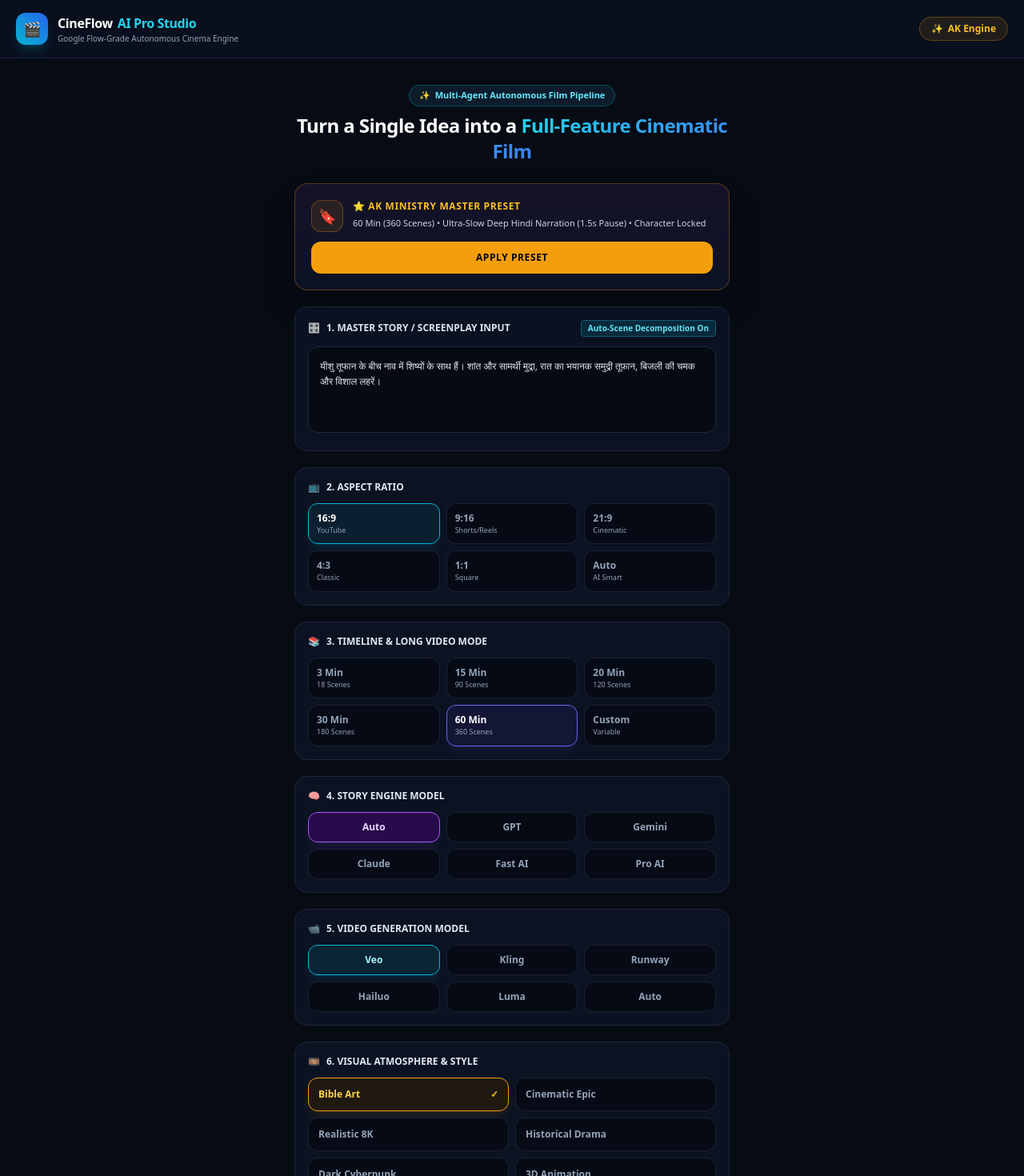
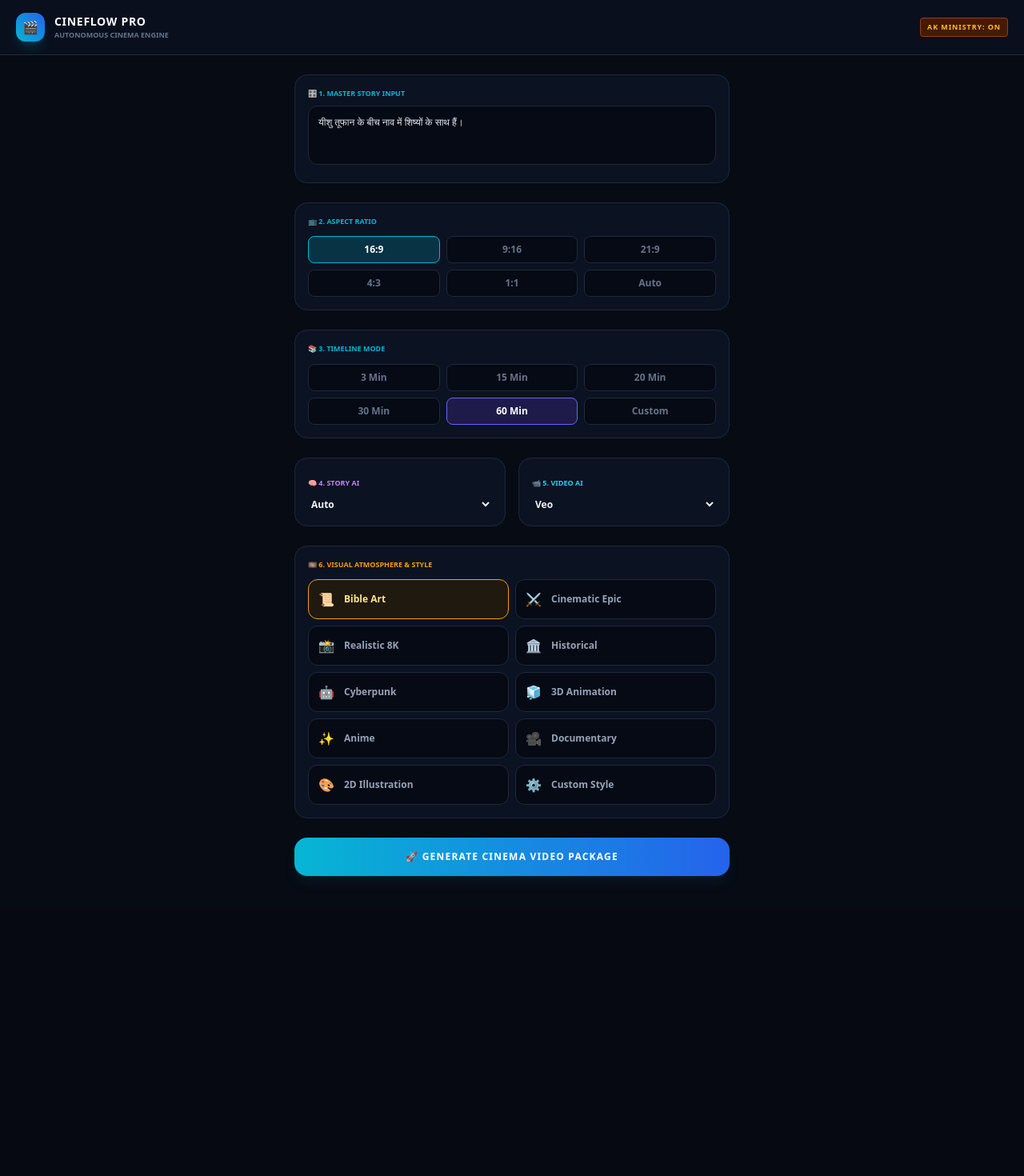
Before and after one commit to deepbhauak-wq/cineflow-ai, a Next.js app: page / in a window 1280 px wide. Shown: the top 1470 px of the page at 80% size. After the commit the page ends 1135 px from the top, so only its background shows below. Built offline with nearby package versions, Linux system fonts and the light colour scheme.

Commit message:
Update page.jsx

```diff
--- a/app/page.jsx
+++ b/app/page.jsx
@@ -3,245 +3,92 @@
 import React, { useState } from "react";
 
 export default function CineFlowProStudio() {
-  const [prompt, setPrompt] = useState(
-    "यीशु तूफान के बीच नाव में शिष्यों के साथ हैं। शांत और सामर्थी मुद्रा, रात का भयानक समुद्री तूफ़ान, बिजली की चमक और विशाल लहरें।"
-  );
+  const [prompt, setPrompt] = useState("यीशु तूफान के बीच नाव में शिष्यों के साथ हैं।");
   const [ratio, setRatio] = useState("16:9");
   const [duration, setDuration] = useState("60 Min");
   const [storyModel, setStoryModel] = useState("Auto");
   const [videoModel, setVideoModel] = useState("Veo");
   const [style, setStyle] = useState("Bible Art");
 
-  const applyAkPreset = () => {
-    setRatio("16:9");
-    setDuration("60 Min");
-    setStoryModel("Auto");
-    setVideoModel("Veo");
-    setStyle("Bible Art");
-    setPrompt(
-      "यीशु तूफान के बीच नाव में शिष्यों के साथ हैं। शांत और सामर्थी मुद्रा, रात का भयानक समुद्री तूफ़ान, बिजली की चमक और विशाल लहरें।"
-    );
-  };
+  const styles = [
+    { n: "Bible Art", i: "📜" }, { n: "Cinematic Epic", i: "⚔️" },
+    { n: "Realistic 8K", i: "📸" }, { n: "Historical", i: "🏛️" },
+    { n: "Cyberpunk", i: "🤖" }, { n: "3D Animation", i: "🧊" },
+    { n: "Anime", i: "✨" }, { n: "Documentary", i: "🎥" },
+    { n: "2D Illustration", i: "🎨" }, { n: "Custom Style", i: "⚙️" }
+  ];
 
   return (
-    <div className="min-h-screen bg-[#070b14] text-slate-100 font-sans pb-20 selection:bg-cyan-500 selection:text-white">
+    <div className="min-h-screen bg-[#070b14] text-slate-100 font-sans pb-10">
       {/* Header */}
-      <header className="px-5 py-4 flex items-center justify-between border-b border-slate-800/80 bg-[#090f1d] sticky top-0 z-50">
+      <header className="px-5 py-4 border-b border-slate-800 bg-[#090f1d] sticky top-0 z-50 flex items-center justify-between">
         <div className="flex items-center gap-3">
-          <div className="w-10 h-10 rounded-xl bg-gradient-to-tr from-cyan-500 to-blue-600 flex items-center justify-center shadow-lg shadow-cyan-500/20 text-lg">
-            🎬
-          </div>
+          <div className="w-9 h-9 rounded-xl bg-gradient-to-tr from-cyan-500 to-blue-600 flex items-center justify-center shadow-lg shadow-cyan-500/20">🎬</div>
           <div>
-            <h1 className="text-base font-black tracking-tight text-white flex items-center gap-1.5">
-              CineFlow <span className="text-cyan-400">AI Pro Studio</span>
-            </h1>
-            <p className="text-[10px] text-slate-400 font-medium">
-              Google Flow-Grade Autonomous Cinema Engine
-            </p>
+            <h1 className="text-sm font-black text-white uppercase tracking-wider">CineFlow Pro</h1>
+            <p className="text-[9px] text-slate-500 font-bold uppercase">Autonomous Cinema Engine</p>
           </div>
         </div>
-
-        <button
-          onClick={applyAkPreset}
-          className="bg-amber-500/10 border border-amber-500/30 px-3.5 py-1.5 rounded-full flex items-center gap-1.5 text-amber-400 text-xs font-bold active:scale-95 transition-all"
-        >
-          <span>✨</span> AK Engine
-        </button>
+        <div className="text-[9px] bg-amber-950 text-amber-400 px-2 py-1 rounded border border-amber-800 font-black tracking-widest">AK MINISTRY: ON</div>
       </header>
 
-      <main className="max-w-xl mx-auto px-4 pt-6 space-y-5">
-        {/* Top Tagline */}
-        <div className="text-center space-y-2 pt-2 pb-1">
-          <div className="inline-flex items-center gap-1.5 px-3 py-1 rounded-full text-[11px] font-bold bg-[#0d1c2d] border border-cyan-500/30 text-cyan-300">
-            <span>✨</span> Multi-Agent Autonomous Film Pipeline
-          </div>
-          <h2 className="text-xl sm:text-2xl font-black text-white tracking-tight leading-snug">
-            Turn a Single Idea into a{" "}
-            <span className="text-transparent bg-clip-text bg-gradient-to-r from-cyan-400 to-blue-500">
-              Full-Feature Cinematic Film
-            </span>
-          </h2>
-        </div>
+      <main className="max-w-xl mx-auto px-4 pt-6 space-y-6">
 
-        {/* AK Ministry Preset Box */}
-        <div className="p-5 rounded-2xl bg-gradient-to-b from-[#161226] via-[#101328] to-[#0d1124] border border-amber-500/30 shadow-2xl space-y-3 relative overflow-hidden">
-          <div className="flex items-start gap-3">
-            <div className="w-10 h-10 rounded-xl bg-amber-500/10 border border-amber-500/30 flex items-center justify-center text-amber-400 text-lg flex-shrink-0">
-              🔖
-            </div>
-            <div>
-              <div className="text-xs font-black uppercase tracking-wider text-amber-400 flex items-center gap-1">
-                ⭐ AK MINISTRY MASTER PRESET
-              </div>
-              <p className="text-[11px] text-slate-300 mt-1 leading-relaxed">
-                60 Min (360 Scenes) • Ultra-Slow Deep Hindi Narration (1.5s Pause) • Character Locked
-              </p>
-            </div>
-          </div>
-          <button
-            onClick={applyAkPreset}
-            className="w-full py-3 rounded-xl bg-amber-500 hover:bg-amber-400 active:scale-[0.99] text-slate-950 font-black text-xs uppercase tracking-wider transition-all"
-          >
-            Apply Preset
-          </button>
-        </div>
-
-        {/* 1. Master Story / Screenplay Input */}
-        <div className="p-4 rounded-2xl bg-[#0b1222] border border-slate-800 space-y-3">
-          <div className="flex items-center justify-between">
-            <label className="text-xs font-black uppercase text-slate-200 flex items-center gap-2">
-              <span className="text-cyan-400">🎛️</span> 1. MASTER STORY / SCREENPLAY INPUT
-            </label>
-            <span className="text-[10px] font-bold px-2 py-0.5 rounded bg-cyan-950/80 text-cyan-300 border border-cyan-800">
-              Auto-Scene Decomposition On
-            </span>
-          </div>
-          <textarea
-            value={prompt}
-            onChange={(e) => setPrompt(e.target.value)}
-            rows={4}
-            className="w-full bg-[#060a14] border border-slate-800 rounded-xl p-3.5 text-xs text-slate-200 placeholder-slate-500 focus:outline-none focus:border-cyan-500 leading-relaxed resize-none"
-          />
+        {/* 1. Master Story */}
+        <div className="p-4 rounded-2xl bg-[#0b1222] border border-slate-800 space-y-2">
+          <label className="text-[9px] font-black uppercase text-cyan-500 flex items-center gap-2">🎛️ 1. Master Story Input</label>
+          <textarea value={prompt} onChange={(e) => setPrompt(e.target.value)} rows={3} className="w-full bg-[#060a14] border border-slate-800 rounded-xl p-3 text-xs text-slate-200 outline-none focus:border-cyan-500 resize-none" />
         </div>
 
         {/* 2. Aspect Ratio */}
         <div className="p-4 rounded-2xl bg-[#0b1222] border border-slate-800 space-y-3">
-          <label className="text-xs font-black uppercase text-slate-200 flex items-center gap-2">
-            <span className="text-cyan-400">📺</span> 2. ASPECT RATIO
-          </label>
+          <label className="text-[9px] font-black uppercase text-cyan-500 flex items-center gap-2">📺 2. Aspect Ratio</label>
           <div className="grid grid-cols-3 gap-2">
-            {[
-              { id: "16:9", sub: "YouTube" },
-              { id: "9:16", sub: "Shorts/Reels" },
-              { id: "21:9", sub: "Cinematic" },
-              { id: "4:3", sub: "Classic" },
-              { id: "1:1", sub: "Square" },
-              { id: "Auto", sub: "AI Smart" },
-            ].map((item) => (
-              <button
-                key={item.id}
-                onClick={() => setRatio(item.id)}
-                className={`p-2.5 rounded-xl border text-left transition-all ${
-                  ratio === item.id
-                    ? "bg-cyan-950/40 border-cyan-500 text-white shadow-lg shadow-cyan-500/10"
-                    : "bg-[#060a14] border-slate-800/80 text-slate-400 hover:border-slate-700"
-                }`}
-              >
-                <div className="text-xs font-black">{item.id}</div>
-                <div className="text-[9px] text-slate-400">{item.sub}</div>
+            {["16:9", "9:16", "21:9", "4:3", "1:1", "Auto"].map((r) => (
+              <button key={r} onClick={() => setRatio(r)} className={`p-2 rounded-lg border text-xs font-bold transition-all ${ratio === r ? 'bg-cyan-950 border-cyan-500 text-white' : 'bg-[#060a14] border-slate-800 text-slate-500'}`}>{r}</button>
+            ))}
+          </div>
+        </div>
+
+        {/* 3. Timeline */}
+        <div className="p-4 rounded-2xl bg-[#0b1222] border border-slate-800 space-y-3">
+          <label className="text-[9px] font-black uppercase text-cyan-500 flex items-center gap-2">📚 3. Timeline Mode</label>
+          <div className="grid grid-cols-3 gap-2">
+            {["3 Min", "15 Min", "20 Min", "30 Min", "60 Min", "Custom"].map((d) => (
+              <button key={d} onClick={() => setDuration(d)} className={`p-2 rounded-lg border text-xs font-bold transition-all ${duration === d ? 'bg-indigo-950 border-indigo-500 text-white' : 'bg-[#060a14] border-slate-800 text-slate-500'}`}>{d}</button>
+            ))}
+          </div>
+        </div>
+
+        {/* 4 & 5. Models */}
+        <div className="grid grid-cols-2 gap-4">
+            <div className="p-4 rounded-2xl bg-[#0b1222] border border-slate-800 space-y-2">
+                <label className="text-[9px] font-black uppercase text-purple-400">🧠 4. Story AI</label>
+                <select value={storyModel} onChange={(e) => setStoryModel(e.target.value)} className="w-full bg-transparent text-xs font-bold outline-none cursor-pointer">
+                    {["Auto", "GPT", "Gemini", "Claude"].map(m => <option key={m}>{m}</option>)}
+                </select>
+            </div>
+            <div className="p-4 rounded-2xl bg-[#0b1222] border border-slate-800 space-y-2">
+                <label className="text-[9px] font-black uppercase text-cyan-400">📹 5. Video AI</label>
+                <select value={videoModel} onChange={(e) => setVideoModel(e.target.value)} className="w-full bg-transparent text-xs font-bold outline-none cursor-pointer">
+                    {["Veo", "Kling", "Runway", "Hailuo"].map(v => <option key={v}>{v}</option>)}
+                </select>
+            </div>
+        </div>
+
+        {/* 6. Visual Atmosphere (Decorated) */}
+        <div className="p-4 rounded-2xl bg-[#0b1222] border border-slate-800 space-y-3">
+          <label className="text-[9px] font-black uppercase text-amber-500 flex items-center gap-2">🎞️ 6. Visual Atmosphere & Style</label>
+          <div className="grid grid-cols-2 gap-2">
+            {styles.map((st) => (
+              <button key={st.n} onClick={() => setStyle(st.n)} className={`p-3 rounded-xl border text-xs font-bold flex items-center gap-3 transition-all ${style === st.n ? 'bg-[#1f1910] border-amber-500 text-amber-200' : 'bg-[#060a14] border-slate-800 text-slate-400'}`}>
+                <span className="text-base">{st.i}</span> {st.n}
               </button>
             ))}
           </div>
         </div>
 
-        {/* 3. Timeline & Long Video Mode */}
-        <div className="p-4 rounded-2xl bg-[#0b1222] border border-slate-800 space-y-3">
-          <label className="text-xs font-black uppercase text-slate-200 flex items-center gap-2">
-            <span className="text-cyan-400">📚</span> 3. TIMELINE & LONG VIDEO MODE
-          </label>
-          <div className="grid grid-cols-3 gap-2">
-            {[
-              { id: "3 Min", sub: "18 Scenes" },
-              { id: "15 Min", sub: "90 Scenes" },
-              { id: "20 Min", sub: "120 Scenes" },
-              { id: "30 Min", sub: "180 Scenes" },
-              { id: "60 Min", sub: "360 Scenes" },
-              { id: "Custom", sub: "Variable" },
-            ].map((item) => (
-              <button
-                key={item.id}
-                onClick={() => setDuration(item.id)}
-                className={`p-2.5 rounded-xl border text-left transition-all ${
-                  duration === item.id
-                    ? "bg-indigo-950/50 border-indigo-500 text-white shadow-lg shadow-indigo-500/10"
-                    : "bg-[#060a14] border-slate-800/80 text-slate-400 hover:border-slate-700"
-                }`}
-              >
-                <div className="text-xs font-black">{item.id}</div>
-                <div className="text-[9px] text-slate-400">{item.sub}</div>
-              </button>
-            ))}
-          </div>
-        </div>
-
-        {/* 4. Story Engine Model */}
-        <div className="p-4 rounded-2xl bg-[#0b1222] border border-slate-800 space-y-3">
-          <label className="text-xs font-black uppercase text-slate-200 flex items-center gap-2">
-            <span className="text-purple-400">🧠</span> 4. STORY ENGINE MODEL
-          </label>
-          <div className="grid grid-cols-3 gap-2">
-            {["Auto", "GPT", "Gemini", "Claude", "Fast AI", "Pro AI"].map((m) => (
-              <button
-                key={m}
-                onClick={() => setStoryModel(m)}
-                className={`py-2.5 rounded-xl border text-center text-xs font-bold transition-all ${
-                  storyModel === m
-                    ? "bg-purple-950/60 border-purple-500 text-purple-200 shadow-lg shadow-purple-500/10"
-                    : "bg-[#060a14] border-slate-800/80 text-slate-400 hover:border-slate-700"
-                }`}
-              >
-                {m}
-              </button>
-            ))}
-          </div>
-        </div>
-
-        {/* 5. Video Generation Model */}
-        <div className="p-4 rounded-2xl bg-[#0b1222] border border-slate-800 space-y-3">
-          <label className="text-xs font-black uppercase text-slate-200 flex items-center gap-2">
-            <span className="text-cyan-400">📹</span> 5. VIDEO GENERATION MODEL
-          </label>
-          <div className="grid grid-cols-3 gap-2">
-            {["Veo", "Kling", "Runway", "Hailuo", "Luma", "Auto"].map((vm) => (
-              <button
-                key={vm}
-                onClick={() => setVideoModel(vm)}
-                className={`py-2.5 rounded-xl border text-center text-xs font-bold transition-all ${
-                  videoModel === vm
-                    ? "bg-cyan-950/60 border-cyan-500 text-cyan-200 shadow-lg shadow-cyan-500/10"
-                    : "bg-[#060a14] border-slate-800/80 text-slate-400 hover:border-slate-700"
-                }`}
-              >
-                {vm}
-              </button>
-            ))}
-          </div>
-        </div>
-
-        {/* 6. Visual Atmosphere & Style */}
-        <div className="p-4 rounded-2xl bg-[#0b1222] border border-slate-800 space-y-3">
-          <label className="text-xs font-black uppercase text-slate-200 flex items-center gap-2">
-            <span className="text-amber-400">🎞️</span> 6. VISUAL ATMOSPHERE & STYLE
-          </label>
-          <div className="grid grid-cols-2 gap-2">
-            {[
-              "Bible Art",
-              "Cinematic Epic",
-              "Realistic 8K",
-              "Historical Drama",
-              "Dark Cyberpunk",
-              "3D Animation",
-              "Anime",
-              "Custom Style",
-            ].map((st) => (
-              <button
-                key={st}
-                onClick={() => setStyle(st)}
-                className={`p-3 rounded-xl border text-left text-xs font-bold flex items-center justify-between transition-all ${
-                  style === st
-                    ? "bg-[#1f1910] border-amber-500 text-amber-300 shadow-lg shadow-amber-500/10"
-                    : "bg-[#060a14] border-slate-800/80 text-slate-400 hover:border-slate-700"
-                }`}
-              >
-                <span>{st}</span>
-                {style === st && <span className="text-amber-400 font-black">✓</span>}
-              </button>
-            ))}
-          </div>
-        </div>
-
-        {/* Generate Button */}
-        <button className="w-full py-4 bg-gradient-to-r from-cyan-500 via-indigo-600 to-blue-600 rounded-2xl font-black text-sm uppercase tracking-wider text-white shadow-xl shadow-cyan-500/20 active:scale-[0.99] transition-all">
+        <button className="w-full py-4 bg-gradient-to-r from-cyan-500 to-blue-600 rounded-2xl font-black text-xs uppercase tracking-widest text-white shadow-lg shadow-cyan-900/20 active:scale-[0.99] transition-all cursor-pointer">
           🚀 Generate Cinema Video Package
         </button>
       </main>
```
